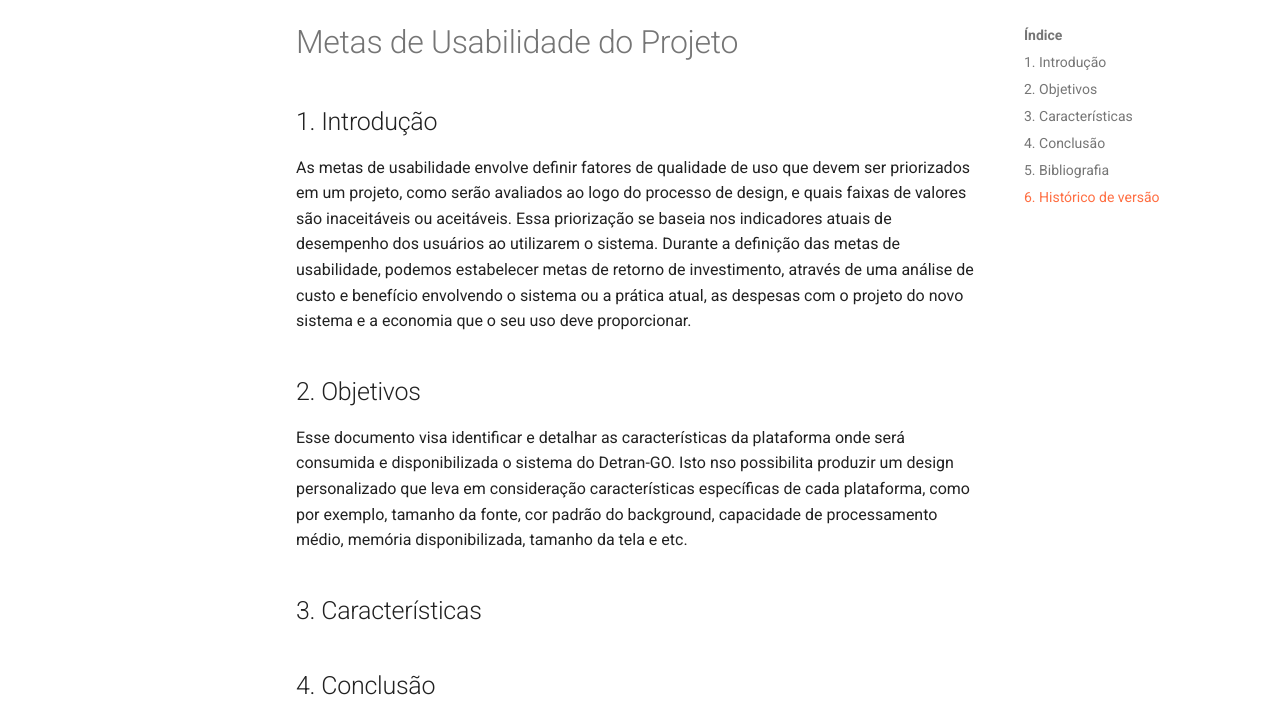
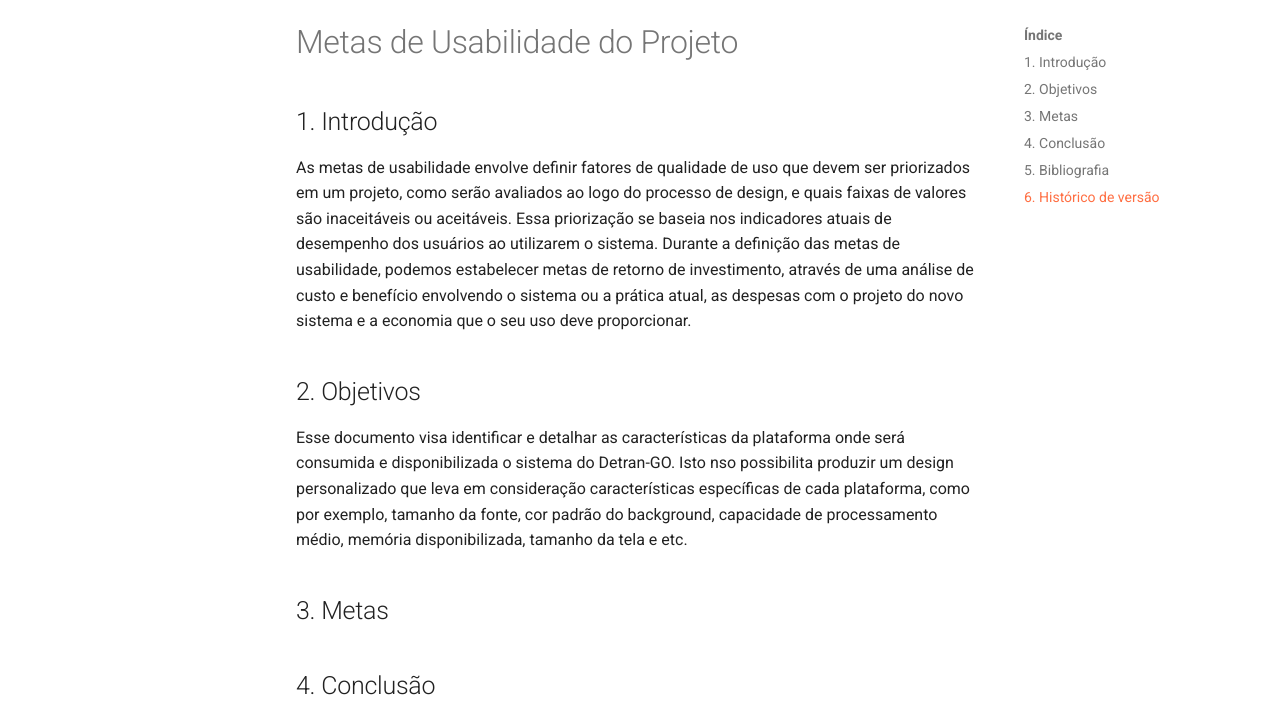
Before and after one commit to Interacao-Humano-Computador/2023.1-DetranGO, an MkDocs documentation site: the page built from docs/analise_requisitos/metas_de_usabilidade.md, in a window 1280 px wide and 1236 px high. Shown: the part 124-833 px from the top of the window. Built offline with MkDocs 1.6.1 and Material for MkDocs 9.7.7, drawn with Linux system fonts in a browser that asks for light colours; comment, search, counter and statistics services are not loaded.

Commit message:
Update metas_de_usabilidade.md

```diff
--- a/docs/analise_requisitos/metas_de_usabilidade.md
+++ b/docs/analise_requisitos/metas_de_usabilidade.md
@@ -6,7 +6,7 @@ As metas de usabilidade envolve definir fatores de qualidade de uso que devem se
 ## 2. Objetivos
 Esse documento visa identificar e detalhar as características da plataforma onde será consumida e disponibilizada o sistema do Detran-GO. Isto nso possibilita produzir um design personalizado que leva em consideração características específicas de cada plataforma, como por exemplo, tamanho da fonte, cor padrão do background, capacidade de processamento médio, memória disponibilizada, tamanho da tela e etc.
 
-## 3. Características
+## 3. Metas
 
 
 ## 4. Conclusão
```
